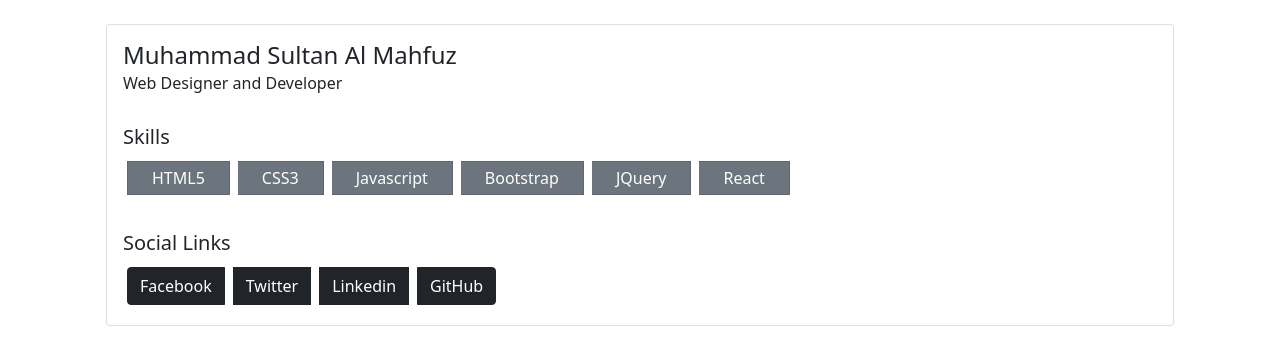
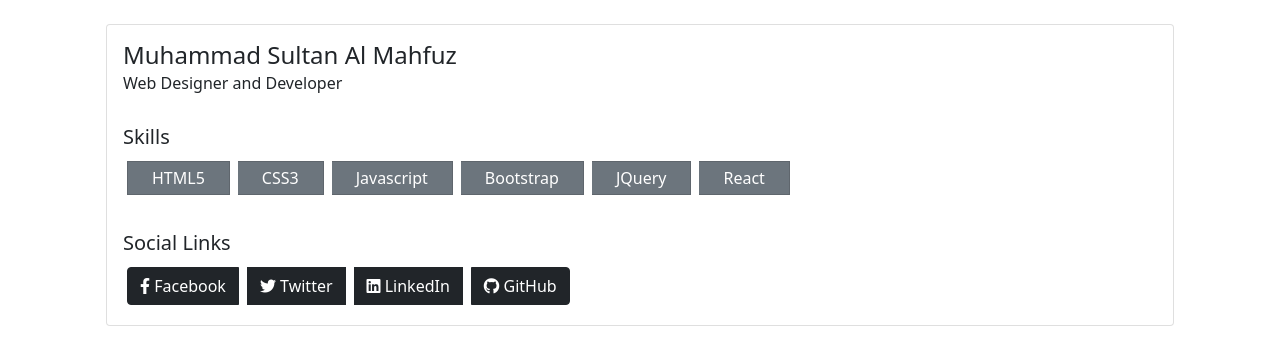
Before and after one commit to mahfuz225bd/react_practice, a React (Create React App) app: page / in a window 1280 px wide. Shown: the top 362 px of the page. Built offline with nearby package versions, Linux system fonts and the light colour scheme.

Commit message:
splited Profile components \w  Skills and  SocialLinks

```diff
--- a/generate-react-cli.json
+++ b/generate-react-cli.json
@@ -9,21 +9,21 @@
       "withLazy": false,
       "withStory": false,
       "withStyle": true,
-      "withTest": true
+      "withTest": false
     },
     "page": {
       "path": "src/pages",
       "withLazy": false,
       "withStory": false,
       "withStyle": true,
-      "withTest": true
+      "withTest": false
     },
     "layout": {
       "path": "src/layout",
       "withLazy": false,
       "withStory": false,
       "withStyle": false,
-      "withTest": true
+      "withTest": false
     }
   }
 }
--- a/src/App.js
+++ b/src/App.js
@@ -1,25 +1,41 @@
-// import logo from './logo.svg';
+import "./App.css";
 
-import './App.css';
+import Profile from "./components/Profile/Profile";
 
-// Bootstrap
-import '../node_modules/bootstrap/dist/css/bootstrap.min.css';
-import '../node_modules/bootstrap/dist/js/bootstrap.bundle';
+const skills = ["HTML5", "CSS3", "Javascript", "Bootstrap", "JQuery", "React"]
 
-// Font Awesome
-import '../node_modules/@fortawesome/fontawesome-free/css/all.min.css'
-
-// Jquery
-import '../node_modules/jquery/dist/jquery.min'
-
-
-import Profile from './components/Profile/Profile';
-
+const socialLinks = [
+  {
+    icon: 'fab fa-facebook-f',
+    url: '',
+    label: 'Facebook'
+  },
+  {
+    icon: 'fab fa-twitter',
+    url: '',
+    label: 'Twitter'
+  },
+  {
+    icon: 'fab fa-linkedin',
+    url: '',
+    label: 'LinkedIn'
+  },
+  {
+    icon: 'fab fa-github',
+    url: '',
+    label: 'GitHub'
+  }
+]
 
 function App() {
   return (
     <div>
-      <Profile name="Muhammad Sultan Al Mahfuz" title="Web Designer and Developer" skills={["HTML5", "CSS3", "Javascript", "Bootstrap", "JQuery", "React"]} />
+      <Profile
+        name="Muhammad Sultan Al Mahfuz"
+        title="Web Designer and Developer"
+        skills={skills}
+        socialLinks={socialLinks}
+      />
     </div>
   );
 }
--- a/src/components/Profile/Profile.js
+++ b/src/components/Profile/Profile.js
@@ -1,10 +1,11 @@
 import React from "react";
-import PropTypes from "prop-types";
+import SocialLinks from "../SocialLinks/SocialLinks";
+import Skills from "./Skills/Skills";
+//import PropTypes from "prop-types";
 //import styles from './Profile.module.css';
 
-//const skills = ["HTML5", "CSS3", "Javascript", "Bootstrap", "JQuery", "React"]
-
-const Profile = (props) => (
+const Profile = (props) => {
+  return (
     <div className="container">
       <div className="card m-4">
         <div className="card-body">
@@ -13,38 +14,16 @@
 
           <br />
 
-        <h5>Skills</h5>
-        <ul
-          className="list-group list-group-horizontal-md mb-2 ps-0"
-        >
-          {props.skills.map((skill) => {
-            return <li className="list-group-item bg-secondary text-white ps-4 pe-4 py-1 m-1 rounded-0">
-              {skill}
-            </li>
-          })}
-        </ul>
+          <Skills skills={props.skills} />
 
           <br />
 
-        <h5>Social Links</h5>
-        <div className="btn-group">
-          <a href="#" type="button" className="btn btn-dark m-1">
-            Facebook
-          </a>
-          <a href="#" type="button" className="btn btn-dark m-1">
-            Twitter
-          </a>
-          <a href="#" type="button" className="btn btn-dark m-1">
-            Linkedin
-          </a>
-          <a href="#" type="button" className="btn btn-dark m-1">
-            GitHub
-          </a>
-        </div>
+          <SocialLinks socialLinks={props.socialLinks} />
         </div>
       </div>
     </div>
   );
+};
 
 // Profile.propTypes = {};
 
--- /dev/null
+++ b/src/components/Profile/Skills/Skills.js
@@ -0,0 +1,24 @@
+import React from "react";
+import PropTypes from "prop-types";
+import styles from "./Skills.module.css";
+
+const Skills = (props) => (
+  <>
+    <h5>Skills</h5>
+    <ul className="list-group list-group-horizontal-md mb-2 ps-0">
+      {props.skills.map((skill) => {
+        return (
+          <li className="list-group-item bg-secondary text-white ps-4 pe-4 py-1 m-1 rounded-0">
+            {skill}
+          </li>
+        );
+      })}
+    </ul>
+  </>
+);
+
+Skills.propTypes = {};
+
+Skills.defaultProps = {};
+
+export default Skills;
--- /dev/null
+++ b/src/components/Profile/Skills/Skills.module.css
@@ -0,0 +1 @@
+.Skills {}
--- /dev/null
+++ b/src/components/SocialLinks/SocialLinks.js
@@ -0,0 +1,24 @@
+import React from "react";
+import PropTypes from "prop-types";
+import styles from "./SocialLinks.module.css";
+
+const SocialLinks = (props) => (
+  <>
+    <h5>Social Links</h5>
+    <div className="btn-group">
+      {props.socialLinks.map((socialLink) => (
+        <a href={socialLink.url} type="button" className="btn btn-dark m-1">
+          <i className={socialLink.icon}></i>
+          &nbsp;
+          {socialLink.label}
+        </a>
+      ))}
+    </div>
+  </>
+);
+
+SocialLinks.propTypes = {};
+
+SocialLinks.defaultProps = {};
+
+export default SocialLinks;
--- /dev/null
+++ b/src/components/SocialLinks/SocialLinks.module.css
@@ -0,0 +1 @@
+.SocialLinks {}
```
Also changed, not shown: src/index.js (+10 -0 lines). Lines whose indentation alone changed are shown as unchanged.
